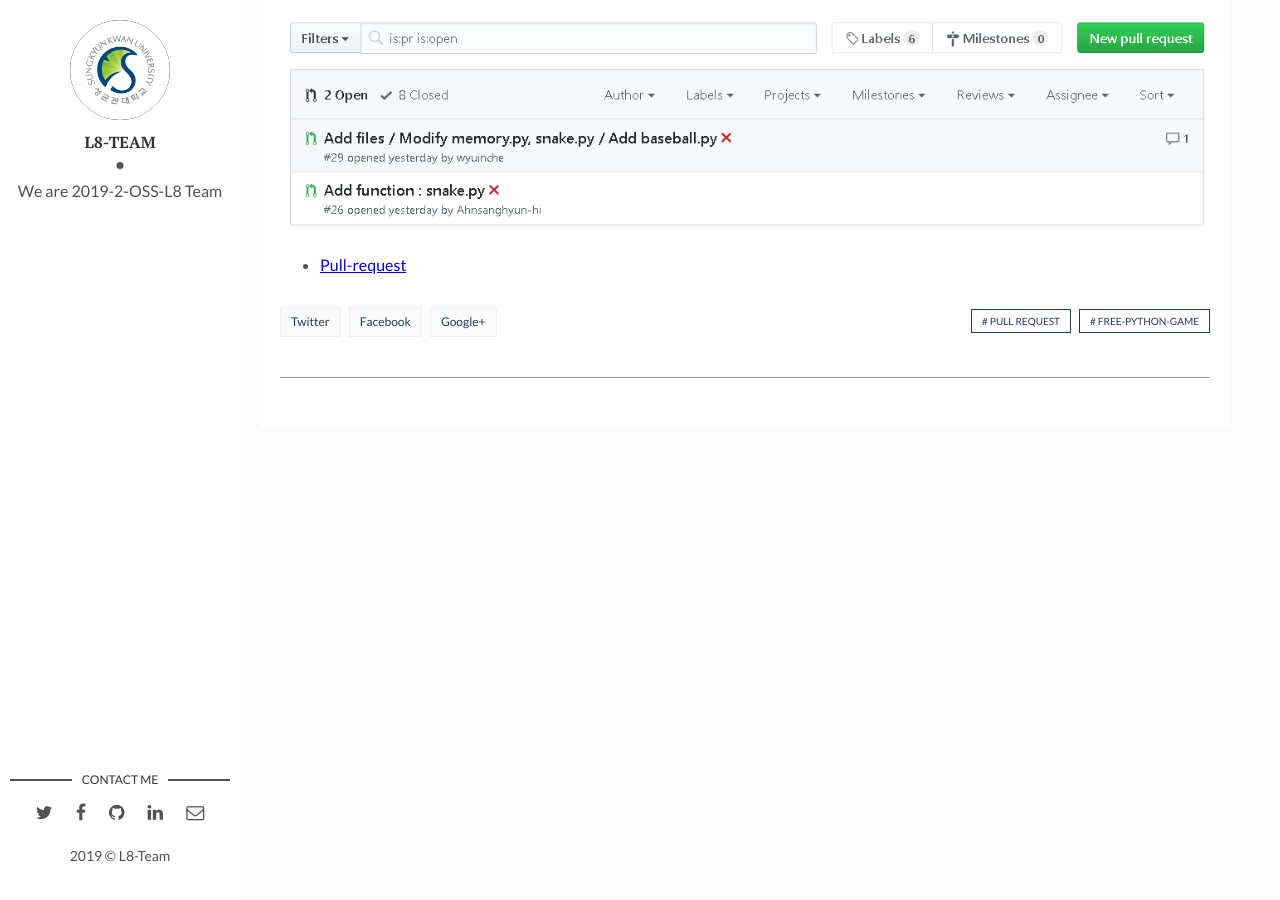
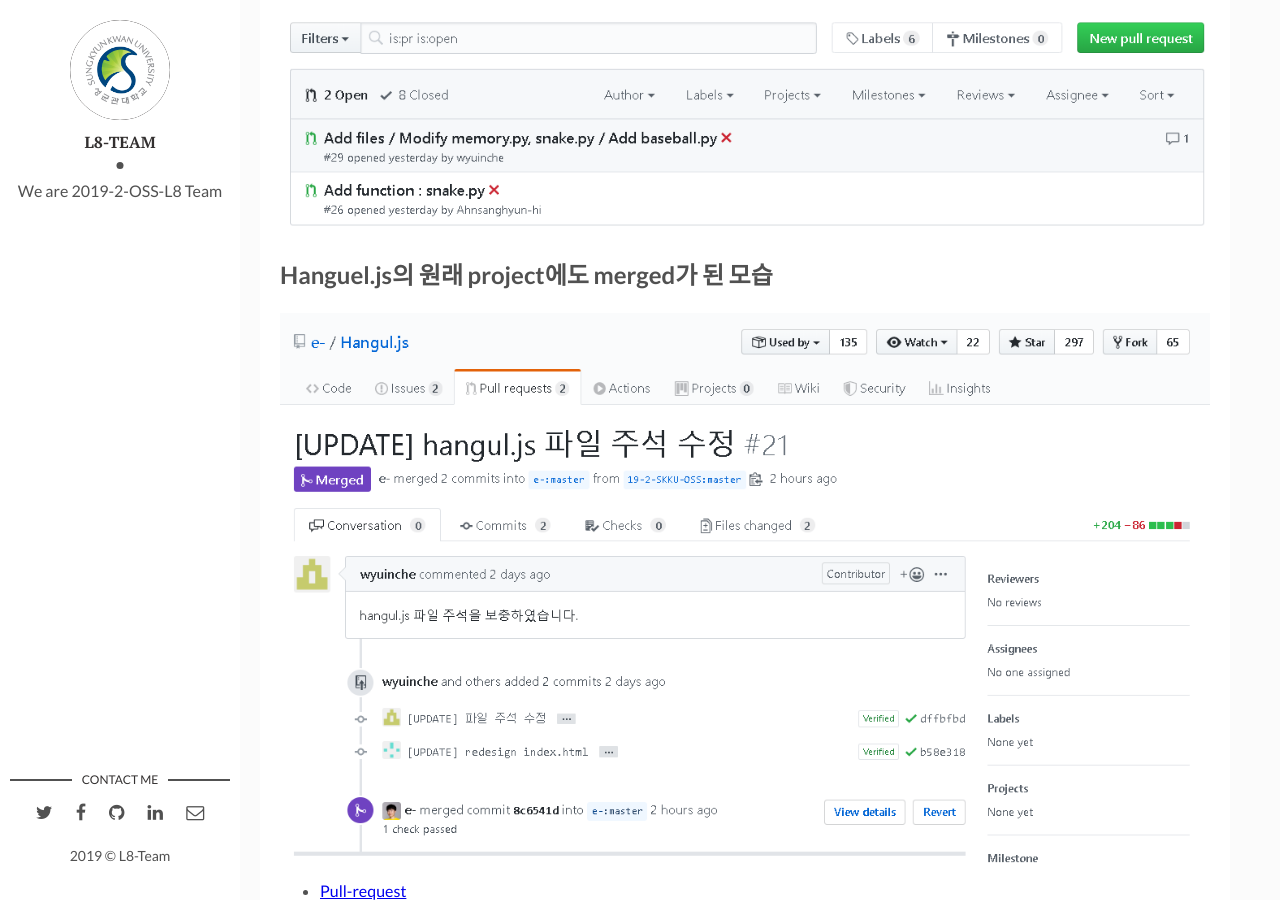
Before and after one commit to 19-2-SKKU-OSS/2019-2-OSS-L8-page, a Jekyll site: the page built from _posts/2019-12-05-Pull-request.markdown, in a window 1280 px wide and 900 px high, scrolled down 2695 px. Built offline with Jekyll 4.4.1, drawn with Linux system fonts in a browser that asks for light colours; comment, search, counter and statistics services are not loaded.

Commit message:
Pull request 활동 작성

```diff
--- a/_posts/2019-12-05-Pull-request.markdown
+++ b/_posts/2019-12-05-Pull-request.markdown
@@ -18,4 +18,8 @@
 ## **원래 project에도 Pull-request를 올린 모습**
 ![PR_3]({{site.baseurl}}/assets/img/PR_3.png)
 
+## **Hanguel.js의 원래 project에도 merged가 된 모습**
+![hanguel_9]({{site.baseurl}}/assets/img/hanguel_9.png)
+
+
 - [Pull-request](https://github.com/19-2-SKKU-OSS/2019-2-OSS-L8/pulls)
```
